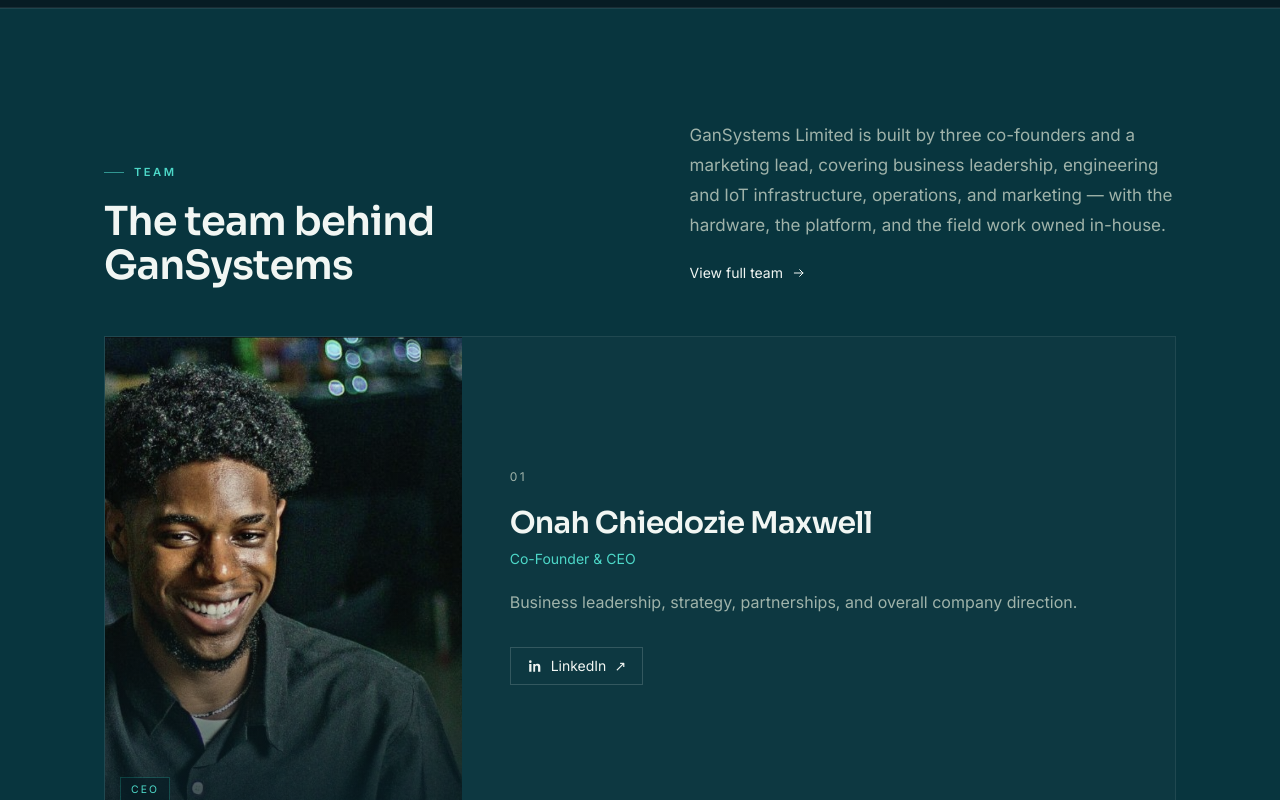
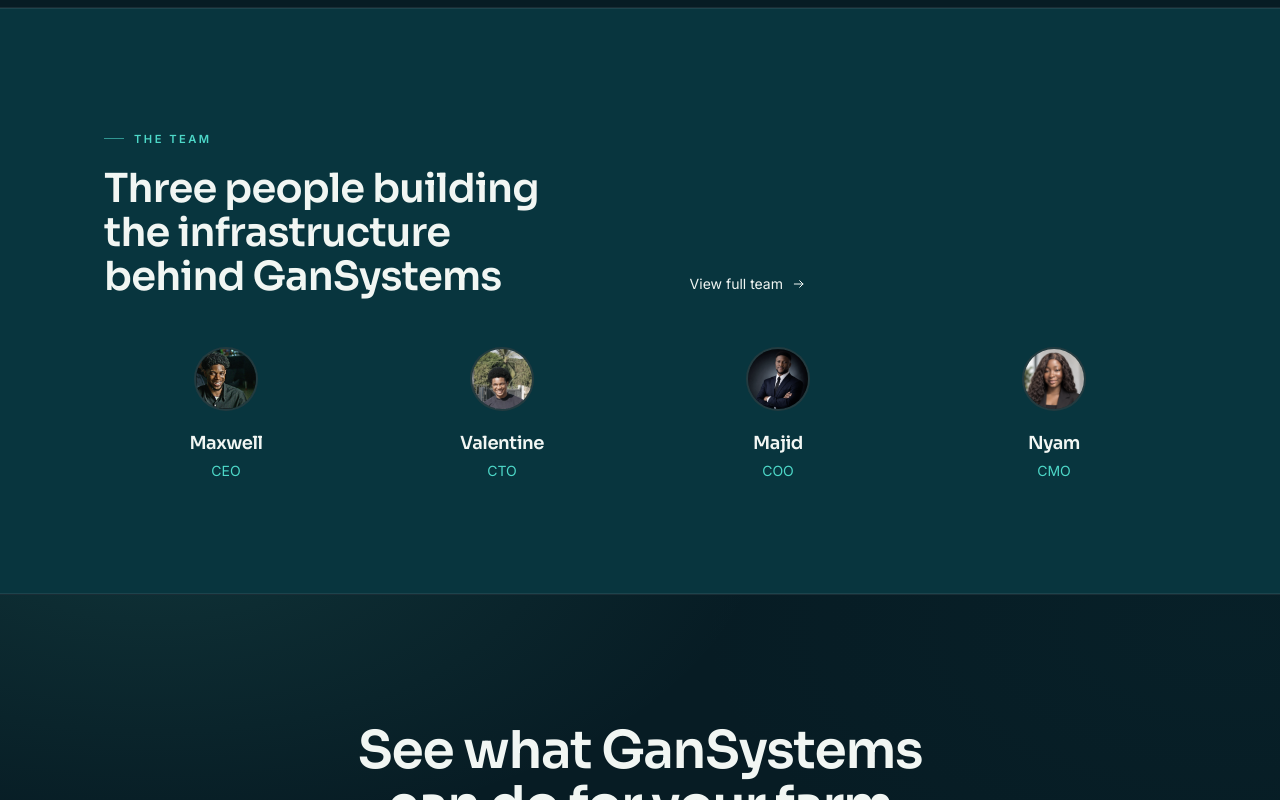
Before and after one commit to mvmholdco-dev/gansystem-web, a Next.js app: page / in a window 1280 px wide. Shown: the part 7620-8420 px from the top of the page. Built offline with nearby package versions, Linux system fonts and the light colour scheme.

Commit message:
team rework on home page

```diff
--- a/src/app/page.tsx
+++ b/src/app/page.tsx
@@ -6,7 +6,7 @@ import { DashboardPreview } from "@/components/dashboard-preview";
 import { HowItWorksTimeline } from "@/components/how-it-works-timeline";
 import { ConnectedSystem } from "@/components/connected-systems";
 import { PrincipleGrid } from "@/components/principle-grid";
-import { FoundersEditorial } from "@/components/founders-editorial";
+import { TeamEditorial } from "@/components/team-editorial";
 import { Reveal } from "@/components/reveal";
 import {
   AnalysisIcon,
@@ -355,9 +355,8 @@ export default function HomePage() {
       >
         <Container>
           <SectionHeading
-            eyebrow="Team"
-            title="The team behind GanSystems"
-            lead="GanSystems Limited is built by three co-founders and a marketing lead, covering business leadership, engineering and IoT infrastructure, operations, and marketing — with the hardware, the platform, and the field work owned in-house."
+            eyebrow="The team"
+            title="Three people building the infrastructure behind GanSystems"
             aside={
               <Link
                 href="/team"
@@ -369,7 +368,7 @@ export default function HomePage() {
           />
 
           <div className="mt-12">
-            <FoundersEditorial />
+            <TeamEditorial />
           </div>
         </Container>
       </section>
--- /dev/null
+++ b/src/components/team-editorial.tsx
@@ -0,0 +1,36 @@
+import { team } from "@/lib/lib/content";
+import { Reveal } from "@/components/reveal";
+
+export function TeamEditorial() {
+  return (
+    <div className="space-y-8">
+      <Reveal>
+        <div className="grid gap-8 sm:grid-cols-2 lg:grid-cols-4">
+          {team.map((member, index) => (
+            <div key={member.name} className="text-center">
+              <div className="mb-3 inline-block h-16 w-16 overflow-hidden rounded-full border-2 border-line bg-ocean-800">
+                {member.photo ? (
+                  <img
+                    src={member.photo}
+                    alt={member.name}
+                    className="h-full w-full object-cover object-[50%_18%] grayscale-[35%]"
+                  />
+                ) : (
+                  <div className="flex h-full w-full items-center justify-center bg-ocean-900">
+                    <span className="font-display text-xl font-semibold tracking-tight text-line-strong">
+                      {member.name.split(" ").map(n => n[0]).join("")}
+                    </span>
+                  </div>
+                )}
+              </div>
+              <h3 className="font-display text-lg font-semibold tracking-tight text-chalk">
+                {member.coFounder ? member.name.split(" ").slice(-1)[0] : member.name.split(" ")[0]}
+              </h3>
+              <p className="mt-1 text-sm text-aqua-300">{member.shortRole}</p>
+            </div>
+          ))}
+        </div>
+      </Reveal>
+    </div>
+  );
+}
```
